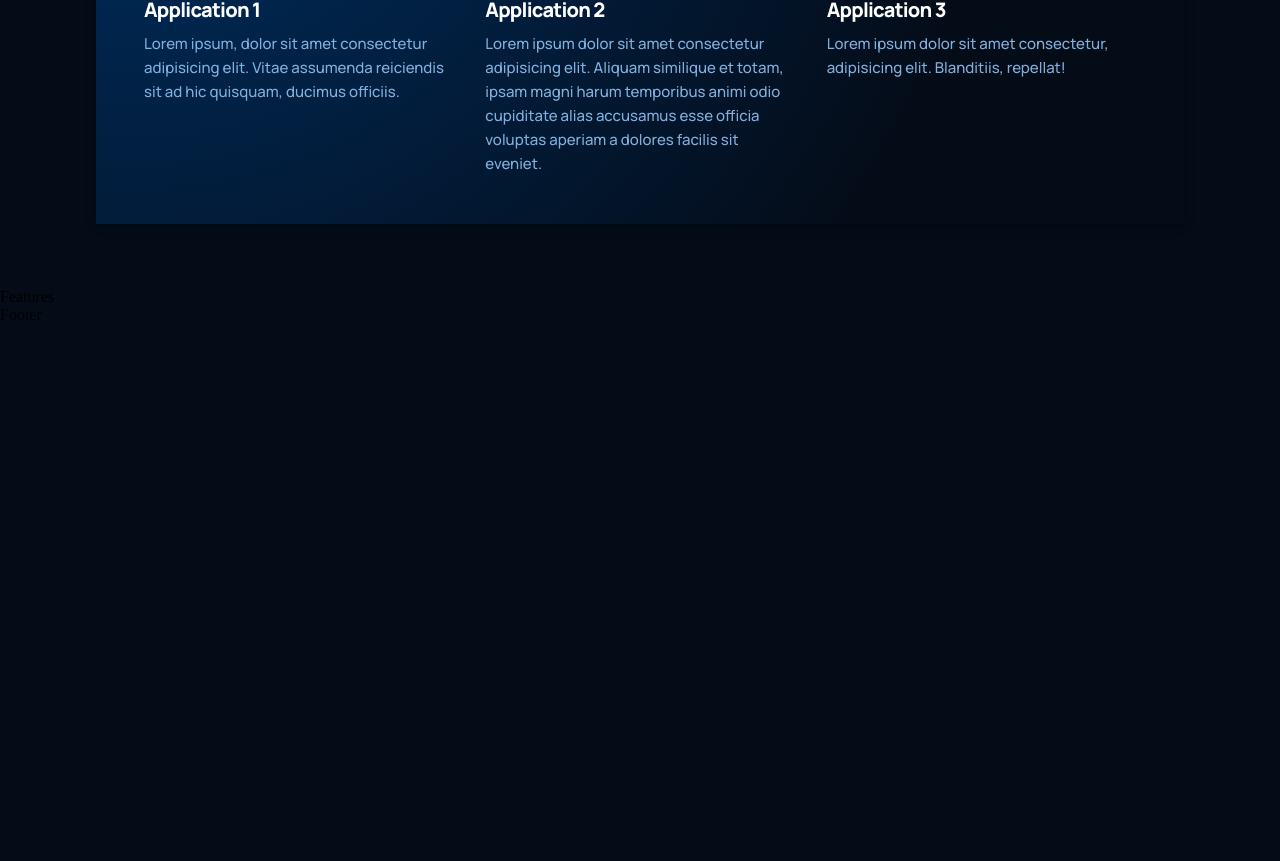
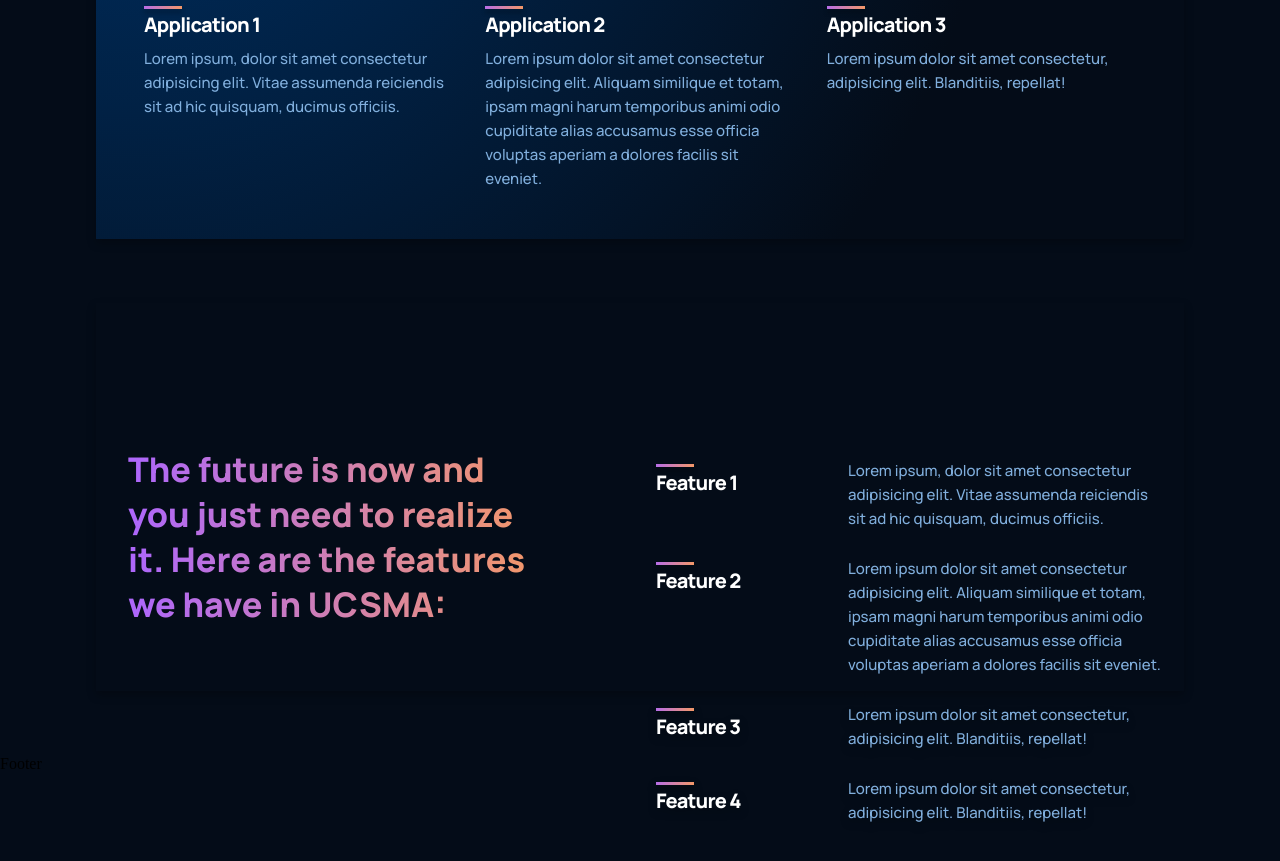
Before and after one commit to UCSMA-Project/homepage, a React (Create React App) app: page / in a window 1280 px wide. Shown: the part 1151-2012 px from the top of the page. Before the commit the page ends 1475 px from the top, so only its background shows below. Built offline with nearby package versions, Linux system fonts and the light colour scheme.

Commit message:
add feature page

```diff
--- a/src/containers/features/Features.jsx
+++ b/src/containers/features/Features.jsx
@@ -1,11 +1,25 @@
 import React from 'react';
-import './features.css'
+import { Feature } from '../../components';
+import './features.css';
 
 const Features = () => {
   return (
-      <div>
-          Features
+    <div className='ucsma__features section__margin' id='features'>
+
+      <div className='features-heading'>
+        <h1 className='gradient__text'>The future is now and you just need to realize it. Here are the features we have in UCSMA: </h1>
       </div>
+
+      <div className='features-container'>
+        <Feature title={"Feature 1"} text={"Lorem ipsum, dolor sit amet consectetur adipisicing elit. Vitae assumenda reiciendis sit ad hic quisquam, ducimus officiis."} />
+
+        <Feature title={"Feature 2"} text={"Lorem ipsum dolor sit amet consectetur adipisicing elit. Aliquam similique et totam, ipsam magni harum temporibus animi odio cupiditate alias accusamus esse officia voluptas aperiam a dolores facilis sit eveniet."} />
+
+        <Feature title={"Feature 3"} text={"Lorem ipsum dolor sit amet consectetur, adipisicing elit. Blanditiis, repellat!"} />
+
+        <Feature title={"Feature 4"} text={"Lorem ipsum dolor sit amet consectetur, adipisicing elit. Blanditiis, repellat!"} />
+      </div>
+  </div>
   );
 };
 
--- a/src/containers/features/features.css
+++ b/src/containers/features/features.css
@@ -0,0 +1,67 @@
+.ucsma__features {
+    flex-direction: column;
+    padding: 2rem;
+    margin-top: 0 !important;
+    padding-top: 0 !important;
+    background: var(--color-footer);
+
+    /* ff 3.6+ */
+    background:-moz-radial-gradient(circle at 30% 0%, rgba(0, 40, 83, 1) 0%, rgba(4, 12, 24, 1) 0%);
+
+    /* safari 5.1+,chrome 10+ */
+    background:-webkit-radial-gradient(circle at 0% 0%, rgba(0, 40, 83, 1) 0%, rgba(4, 12, 24, 1) 0%);
+
+    /* opera 11.10+ */
+    background:-o-radial-gradient(circle at 0% 0%, rgba(0, 40, 83, 1) 0%, rgba(4, 12, 24, 1) 0%);
+
+    /* ie 10+ */
+    background:-ms-radial-gradient(circle at 0% 0%, rgba(0, 40, 83, 1) 0%, rgba(4, 12, 24, 1) 0%);
+
+    /* global 92%+ browsers support */
+    background:radial-gradient(circle at 0% 0%, rgba(0, 40, 83, 1) 0%, rgba(4, 12, 24, 1) 0%);
+
+    filter: drop-shadow(0px 4px 4px rgba(0, 0, 0, 0.25));
+}
+
+/* heading */
+
+.features-heading {
+    flex-direction: row;
+    justify-content: space-between;
+    align-items: center;
+    width: 400px;
+    padding-top: 80px;
+    margin: 4rem 0 2rem;
+    display: inline-block;
+}
+
+.features-heading h1 {
+    font-size: 34px;
+    line-height: 45px;
+    font-weight: 800;
+    max-width: 400px;
+    font-family: var(--font-family);
+}
+
+.features-heading p {
+    font-family: var(--font-family);
+    font-weight: 500;
+    font-size: 16px;
+    line-height: 30px;
+    color: var(--color-subtext);
+    cursor: pointer;
+}
+
+/* features details */
+
+.features-container {
+    width: 50%;
+    padding-top: 80px;
+    margin-top: 50px;
+    margin-bottom: 100px;
+    float: right;
+}
+
+.ucsma__features-container__feature-title {
+    margin-top: 15px;
+}
```
